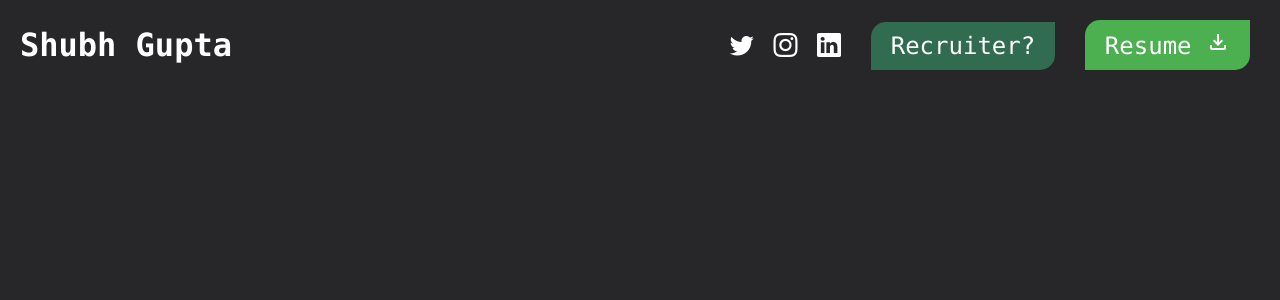
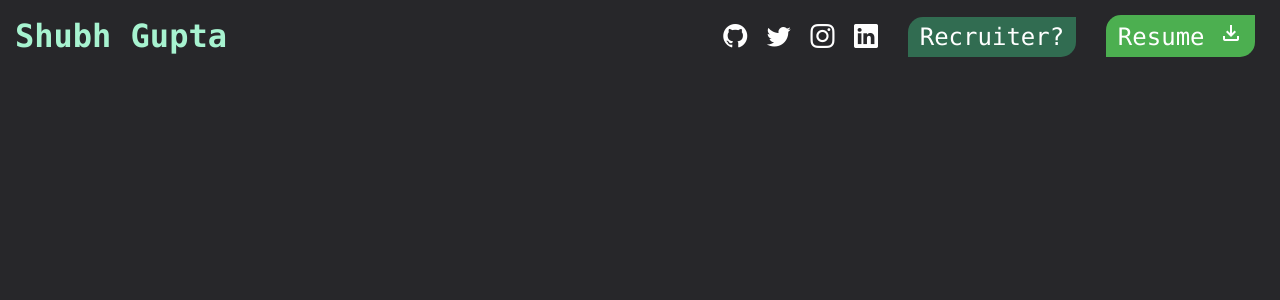
Before and after one commit to ishubhgupta/Portfolio, a PHP site: page / in a window 1280 px wide. Shown: the top 300 px of the page. Run offline with PHP 8.4, Linux system fonts and the light colour scheme; some libraries are stand-ins or nearby versions.

Commit message:
updated header

```diff
--- a/css/index.css
+++ b/css/index.css
@@ -9,12 +9,13 @@ body {
     display: flex;
     justify-content: space-between;
     align-items: center;
-    padding: 20px;
+    padding: 15px;
 }
+
 
 .left h1 {
     margin: 0; /* Remove default margin for h1 */
-    color: #fff; /* Set heading color to white */
+    color: #a7f3d0; /* Set heading color to white */
 }
 
 .right {
@@ -36,7 +37,7 @@ body {
     border-radius: 15px 0 15px 0;
     border: none;
     color: white;
-    padding: 10px 20px;
+    padding: 6px 12px;
     text-align: center;
     text-decoration: none;
     display: inline-block;
@@ -50,13 +51,14 @@ body {
     border-radius: 15px 0 15px 0;
     border: none;
     color: white;
-    padding: 10px 20px;
+    padding: 6px 12px;
     text-align: center;
     text-decoration: none;
     display: inline-block;
     font-size: 16px;
     margin-left: 10px;
     cursor: pointer;
+    border-color: 4px, solid, white;
 }
 
 .resume-link:hover {
--- a/index.php
+++ b/index.php
@@ -11,11 +11,12 @@
 <body>
     <header class="header">
         <div class="left">
-            <h1>Shubh Gupta</h1>
+            <h1 class="headerName">Shubh Gupta</h1>
         </div>
         <div class="right">
             <nav class="social-links">
                 <!-- Bootstrap Icons for social media -->
+                <a href="https://github.com/ishubhgupta" target="_blank" class="bi bi-github"></a>
                 <a href="https://twitter.com/ishubhguptaa" target="_blank" class="bi bi-twitter"></a>
                 <a href="https://instagram.com/ishubhgupta" target="_blank" class="bi bi-instagram"></a>
                 <a href="https://linkedin.com/in/ishubhgupta" target="_blank" class="bi bi-linkedin"></a>
```
